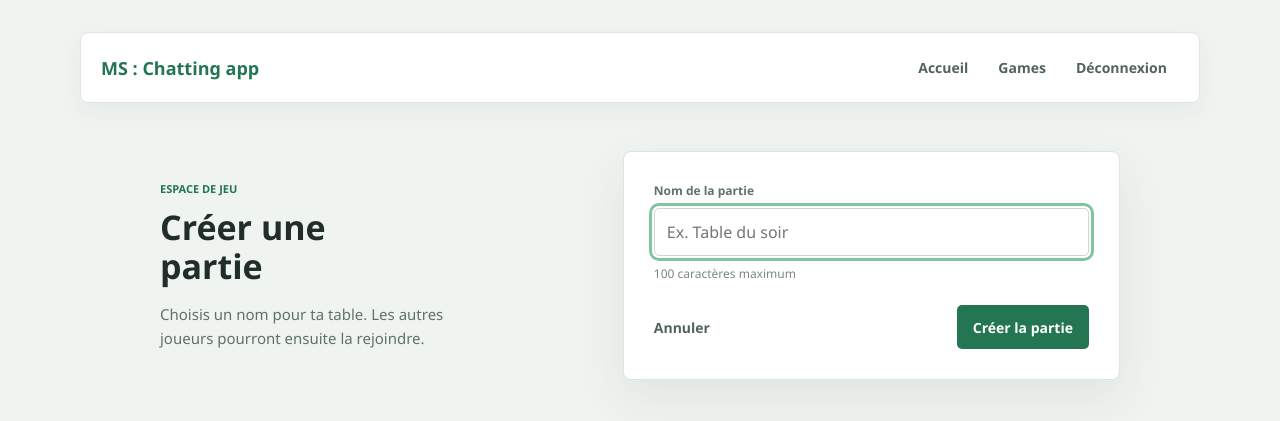
After one commit to Ilan-Mirto/MS, a Flask app: page /create-party?game_id=1 in a window 1280 px wide. The commit adds this page. Shown: the top 421 px of the page. Run offline with Flask 3, Linux system fonts and the light colour scheme; the visitor is signed in with stand-in values (Sample User, id 1).

Commit message:
ajout de la page de creation de parties

```diff
--- a/server.py
+++ b/server.py
@@ -53,6 +53,13 @@ def initialize_database():
         if "user_id" not in message_columns:
             connection.execute(text("ALTER TABLE messages ADD COLUMN user_id INTEGER"))
 
+        party_columns = {
+            column["name"] for column in inspect(connection).get_columns("parties")
+        }
+        if "host_id" not in party_columns:
+            connection.execute(
+                text("ALTER TABLE parties ADD COLUMN host_id INTEGER REFERENCES users(id)")
+            )
 
         # ? Supprimer tous les jeu précédents
         connection.execute(text("DELETE FROM games"))
--- a/static/css/chat.css
+++ b/static/css/chat.css
@@ -345,6 +363,84 @@ label { color: #627168; font-size: 12px; font-weight: 650; }
 .party .join-party-button {
   width: 100%;
   margin-top: 14px;
+}
+
+.party-create-page {
+  display: grid;
+  grid-template-columns: minmax(0, 0.9fr) minmax(360px, 1.1fr);
+  align-items: center;
+  gap: 56px;
+  width: min(100%, 960px);
+  margin: 48px auto;
+}
+
+.party-create-intro .eyebrow {
+  margin-bottom: 12px;
+  color: #247653;
+}
+
+.party-create-intro h1 {
+  max-width: 10ch;
+  margin: 0 0 16px;
+  font-size: 34px;
+  line-height: 1.15;
+}
+
+.party-create-intro > p:last-child {
+  max-width: 36ch;
+  margin: 0;
+  color: #627168;
+  font-size: 15px;
+  line-height: 1.6;
+}
+
+.party-create-panel {
+  padding: 30px;
+  background: #fff;
+  border: 1px solid #dce5df;
+  border-radius: 8px;
+  box-shadow: 0 18px 50px #24382c14;
+}
+
+.party-create-form,
+.party-name-field {
+  display: grid;
+  gap: 9px;
+}
+
+.party-name-field input {
+  width: 100%;
+  height: 48px;
+}
+
+.party-field-hint {
+  margin: 0;
+  color: #7b8981;
+  font-size: 12px;
+}
+
+.party-create-actions {
+  display: flex;
+  align-items: center;
+  justify-content: space-between;
+  gap: 16px;
+  margin-top: 14px;
+}
+
+.party-create-actions a {
+  color: #52645a;
+  font-size: 14px;
+  font-weight: 600;
+  text-decoration: none;
+}
+
+.party-create-actions a:hover {
+  color: #1d6244;
+  text-decoration: underline;
+}
+
+.party-create-actions button {
+  min-height: 44px;
 }
 
 input {
--- /dev/null
+++ b/templates/create_party.html
@@ -0,0 +1,37 @@
+{% extends "base.html" %}
+
+{% block title %}Créer une partie{% endblock %}
+
+{% block content %}
+<main class="party-create-page">
+    <section class="party-create-intro" aria-labelledby="party-create-title">
+        <p class="eyebrow">ESPACE DE JEU</p>
+        <h1 id="party-create-title">Créer une partie</h1>
+        <p>Choisis un nom pour ta table. Les autres joueurs pourront ensuite la rejoindre.</p>
+    </section>
+
+    <section class="party-create-panel" aria-label="Détails de la partie">
+        <form class="party-create-form" method="post" action="{{ url_for('views.create_party', game_id=game_id) }}">
+            <input type="hidden" name="csrf_token" value="{{ csrf_token }}">
+            <div class="party-name-field">
+                <label for="party-name">Nom de la partie</label>
+                <input
+                    id="party-name"
+                    name="party_name"
+                    type="text"
+                    maxlength="100"
+                    autocomplete="off"
+                    placeholder="Ex. Table du soir"
+                    required
+                    autofocus
+                >
+                <p class="party-field-hint">100 caractères maximum</p>
+            </div>
+            <div class="party-create-actions">
+                <a href="{{ url_for('views.games') }}">Annuler</a>
+                <button type="submit">Créer la partie</button>
+            </div>
+        </form>
+    </section>
+</main>
+{% endblock %}
--- a/templates/games.html
+++ b/templates/games.html
@@ -17,7 +17,7 @@
                     <h2>{{ game.name }}</h2>
                     <p>Joueurs : {{ game.nb_players_min }} - {{ game.nb_players_max }}</p>
                 </div>
-                <button class="create-party-button" data-game-id="{{ game.id }}">Créer une partie</button>
+                <a class="create-party-button" href="{{ url_for('views.create_party', game_id=game.id) }}">Créer une partie</a>
             </article>
         {% endfor %}
         </div>
--- a/views.py
+++ b/views.py
@@ -145,3 +145,34 @@ def games():
 	return render_template(
 		"games.html", games=games, party=party, csrf_token=csrf_token()
 	)
+
+@views.route("/create-party", methods=["GET", "POST"])
+def create_party():
+	if not isinstance(session.get("user_id"), int):
+		return redirect(url_for(INDEX_ENDPOINT))
+
+
+	host_id = session.get("user_id")
+	game_id = request.args.get("game_id", type=int)
+	if not game_id:
+		flash("Jeu invalide.", "error")
+		return redirect(url_for("games"))
+
+	if request.method == "POST":
+		party_name = request.form.get("party_name", "").strip()[:100]
+		if not party_name:
+			flash("Nom de la partie requis.", "error")
+			return redirect(url_for("games"))
+
+		new_party = Party(
+			name=party_name,
+			game_id=game_id,
+			created_at=datetime.utcnow().isoformat(),
+			host_id=host_id,
+		)
+		db.session.add(new_party)
+		db.session.commit()
+		flash("Partie créée avec succès.", "success")
+		return redirect(url_for("games"))
+
+	return render_template("create_party.html", game_id=game_id, csrf_token=csrf_token())
```
Also changed, not shown: other parts of static/css/chat.css (+27 -0 lines), test/test_server.py (+33 -0 lines).
